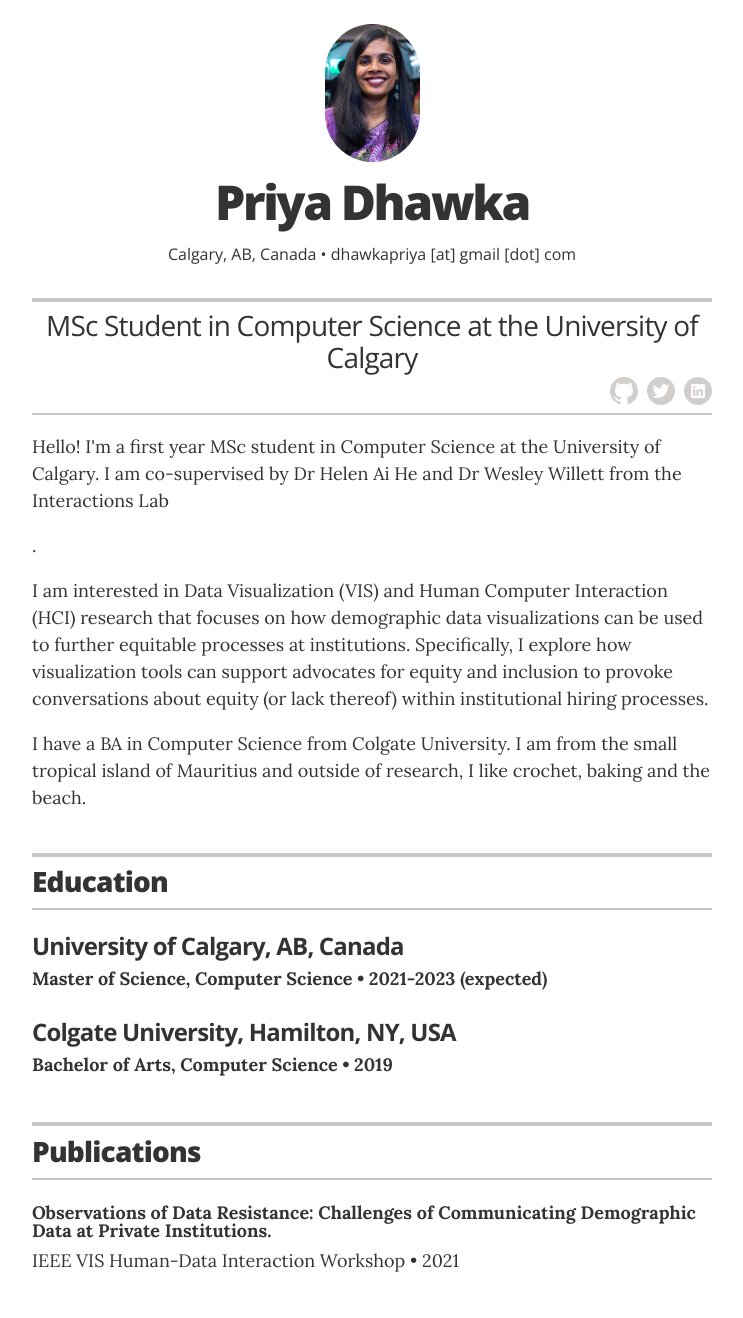
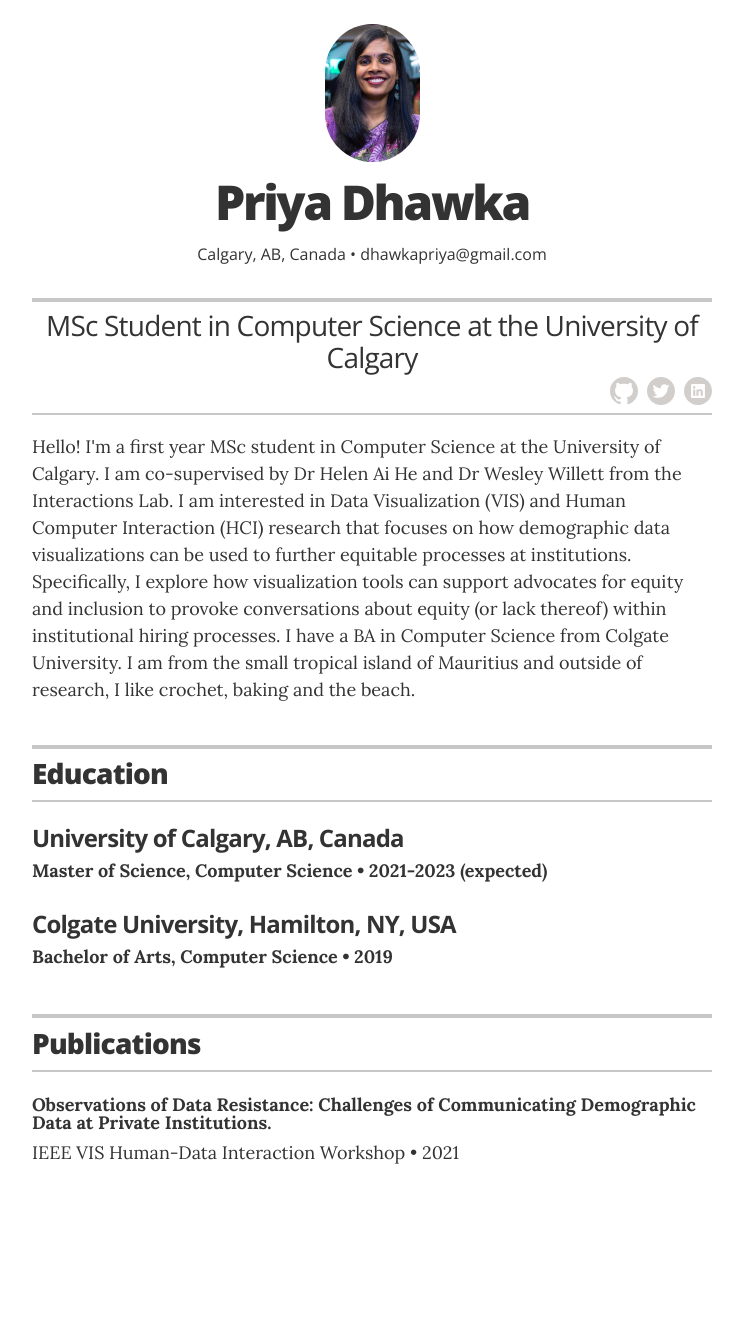
Before and after one commit to dhawkap/dhawkap.github.io, a Jekyll site: the page built from index.html, in a window 1280 px wide. Shown: the whole page, without its empty margins (268-1011 px from the left). Built offline with Jekyll 4.4.1, drawn with Linux system fonts in a browser that asks for light colours; after the commit the page ends 1210 px from its top, so only the background shows below that.

Commit message:
Fixing email address

```diff
--- a/_config.yml
+++ b/_config.yml
@@ -20,16 +20,16 @@ resume_contact_email:           "dhawkapriya [at] gmail [dot] com"
 resume_contact_telephone:       "-"
 resume_contact_address:         "Calgary, AB, Canada"
 
-resume_header_contact_info:     "Calgary, AB, Canada • dhawkapriya [at] gmail [dot] com"
+resume_header_contact_info:     "Calgary, AB, Canada • dhawkapriya@gmail.com"
 display_header_contact_info:    "true"
 
 resume_header_intro: "<p>Hello! I'm a first year MSc student in Computer Science at the University of Calgary.
-I am co-supervised by Dr Helen Ai He and Dr Wesley Willett from the Interactions Lab </p>.
-<p>I am interested in Data Visualization (VIS) and Human Computer Interaction (HCI) research that focuses on how
+I am co-supervised by Dr Helen Ai He and Dr Wesley Willett from the Interactions Lab.
+I am interested in Data Visualization (VIS) and Human Computer Interaction (HCI) research that focuses on how
 demographic data visualizations can be used to further equitable processes at institutions.
 Specifically, I explore how visualization tools can support advocates for equity and inclusion to provoke conversations
-about equity (or lack thereof) within institutional hiring processes. </p>
-<p>I have a BA in Computer Science from Colgate University. I am from the small tropical island of Mauritius
+about equity (or lack thereof) within institutional hiring processes.
+I have a BA in Computer Science from Colgate University. I am from the small tropical island of Mauritius
 and outside of research, I like crochet, baking and the beach. </p>"
 
 # use "yes" to display the email contact button,
--- a/_layouts/resume.html
+++ b/_layouts/resume.html
@@ -220,26 +220,6 @@
     <!-- end Interests -->
     {% endif %}
 
-    {% if site.resume_section_links %}
-    <!-- begin Links -->
-    <section class="content-section">
-
-      <!-- <header class="section-header">
-        <h2>Additional Links</h2>
-      </header> -->
-
-      <div class="resume-item">
-        <ul class="resume-item-list">
-          {% for link in site.data.links %}
-          <li><a href={{ link.url }} itemprop="url">{{ link.description }}</a></li>
-          {% endfor %}
-        </ul>
-      </div>
-
-    </section>
-    <!-- end Links -->
-    {% endif %}
-
     {% if site.resume_print_social_links %}
     <!-- begin Print Social Links -->
     <section class="content-section print-only">
```
Also changed, not shown: _includes/head.html (line endings or trailing spaces).
